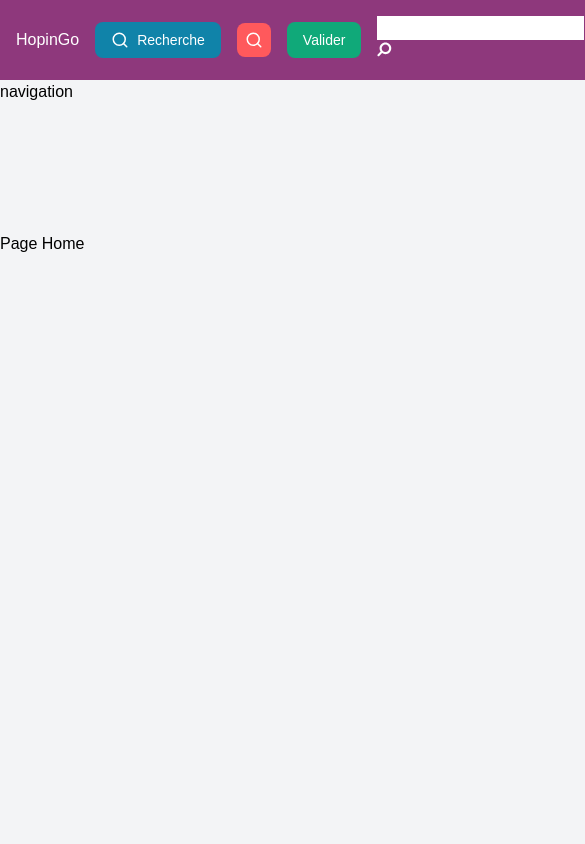
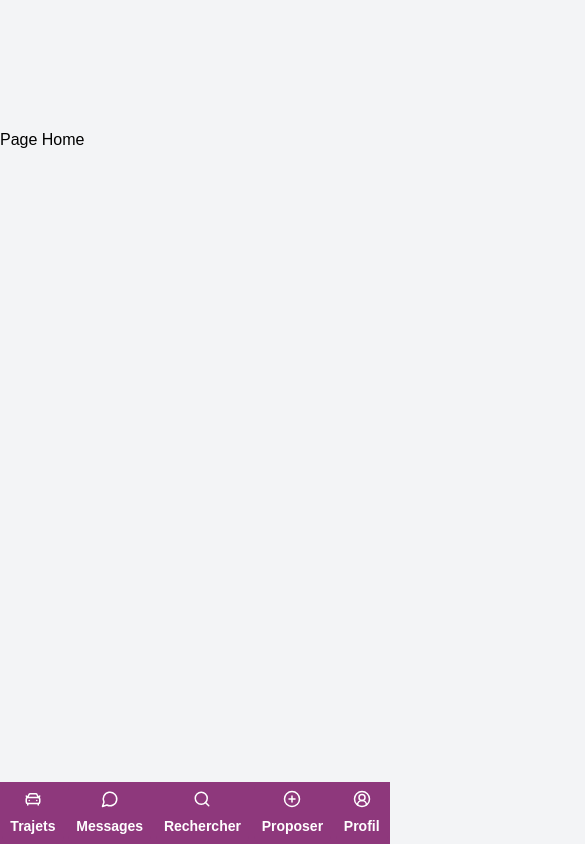
Before and after one commit to WildCodeSchool/2409-wns-rouge-hopin-go, a React app in the folder frontend/: page / in a window 390 px wide. Shown: the whole page, 585 px wide, since content can reach past the window. Built offline with nearby package versions, Linux system fonts and the light colour scheme; no server answers; the HTML template or start-up script is replaced by a standard one.

Commit message:
feat/responsive navbar done

```diff
--- a/frontend/src/App.tsx
+++ b/frontend/src/App.tsx
@@ -19,12 +19,14 @@ const App = () => {
         pauseOnHover
       />
 
-      <header className="header">
-        <NavBar />
-      </header>
-      <main className=" mt-32">
-        <Outlet />
-      </main>
+      <div className="flex flex-col h-screen w-full">
+        <header>
+          <NavBar />
+        </header>
+        <main className="mt-32">
+          <Outlet />
+        </main>
+      </div>
     </>
   );
 };
--- a/frontend/src/components/NavBar.tsx
+++ b/frontend/src/components/NavBar.tsx
@@ -3,10 +3,22 @@ import { useMutation, useQuery } from "@apollo/client";
 import { queryWhoAmI } from "../api/WhoAmI";
 import { mutationSignout } from "../api/Signout";
 import Button from "./Button";
-import { Search } from "lucide-react";
+import {
+  CarFront,
+  CirclePlus,
+  CircleUserRound,
+  MessageCircle,
+  Search,
+} from "lucide-react";
+import { useState } from "react";
 
 const NavBar = () => {
   const navigate = useNavigate();
+  const [isOpen, setIsOpen] = useState(false);
+
+  const toggleMenu = () => {
+    setIsOpen(!isOpen);
+  };
 
   const { data: whoAmIData } = useQuery(queryWhoAmI);
   const me = whoAmIData?.whoami;
@@ -18,19 +30,104 @@ const NavBar = () => {
 
   const handleSignout = () => {
     doSignout();
-    navigate("/signin");
+    navigate("/authentication");
   };
   console.log("me => ", me);
 
   return (
     <>
+      {/* Version Mobile */}
+
       <nav
+        className="md:hidden fixed bottom-0 left-0 right-0 z-50 flex w-full h-18
+       bg-primary text-secondary "
+      >
+        <div className="flex items-center justify-around w-full">
+          <Link to="/" className="">
+            <Button
+              label="Trajets"
+              icon={CarFront}
+              iconSize={18}
+              isFlexCol
+              className="!p-2 text-sm font-semibold"
+            />
+          </Link>
+
+          <Link to="/" className="">
+            <Button
+              label="Messages"
+              icon={MessageCircle}
+              iconSize={18}
+              isFlexCol
+              className="!p-2 text-sm font-semibold"
+            />
+          </Link>
+          <Link to="/" className="">
+            <Button
+              label="Rechercher"
+              icon={Search}
+              iconSize={18}
+              isFlexCol
+              className="!p-2 text-sm font-semibold"
+            />
+          </Link>
+          <Link to="/" className="">
+            <Button
+              label="Proposer"
+              icon={CirclePlus}
+              iconSize={18}
+              isFlexCol
+              className="!p-2 text-sm font-semibold"
+            />
+          </Link>
+          <div>
+            <Button
+              onClick={toggleMenu}
+              label="Profil"
+              icon={CircleUserRound}
+              iconSize={18}
+              isFlexCol
+              className="!p-2 text-sm font-semibold"
+            />
+          </div>
+          {isOpen && (
+            <div
+              className={`fixed bottom-[62px] transform transition-transform duration-300 ease-in-out right-0 z-50 flex w-fit h-18 bg-primary p-2 rounded-tl-lg ${
+                isOpen ? "translate-x-0" : "translate-x-full"
+              }`}
+            >
+              <div className="flex flex-col items-start gap-2 p-4 w-full">
+                <Link to="/authentication" className="w-full">
+                  <h2 className="border-gray-300 bg-gray-50 shadow-sm border text-sm font-semibold rounded-md  block w-full px-4 py-1.5 text-primary">
+                    Inscription
+                  </h2>
+                </Link>
+                <Link to="/authentication" className="w-full">
+                  <h2 className="border-gray-300 bg-gray-50 shadow-sm border text-sm font-semibold rounded-md  block w-full px-4 py-1.5 text-primary">
+                    Connexion
+                  </h2>
+                </Link>
+                <div className="w-full">
+                  <h2
+                    className="border-gray-300 bg-gray-50 shadow-sm border text-sm font-semibold rounded-md  block w-full px-4 py-1.5 text-primary"
+                    onClick={handleSignout}
+                  >
+                    Déconnexion
+                  </h2>
+                </div>
+              </div>
+            </div>
+          )}
+        </div>
+      </nav>
+
+      {/* <nav
         className="flex w-fit
        justify-between items-center p-4 gap-4 bg-primary text-secondary "
       >
         <h1>
           <Link to="/" className="">
-            <span className="">HopinGo</span>
+            <span className="">Trajets</span>
           </Link>
         </h1>
         <Button
@@ -96,7 +193,7 @@ const NavBar = () => {
           </>
         ) : null}
       </nav>
-      <nav className="">navigation</nav>
+      <nav className="">navigation</nav> */}
     </>
   );
 };
--- a/frontend/src/components/SwitchTabs.tsx
+++ b/frontend/src/components/SwitchTabs.tsx
@@ -9,7 +9,7 @@ const SwitchTabs = ({ tabs }: SwitchTabs) => {
   const [activeTab, setActiveTab] = useState(1);
 
   return (
-    <div className="mx-4 w-full md:max-w-4xl md:mx-auto border border-textDark rounded-md overflow-hidden">
+    <div className="mx-4 max-w-1xl md:max-w-4xl md:mx-auto border border-textDark rounded-md overflow-hidden">
       <div className="flex ">
         {tabs.map((tab, index) => (
           <button
```
Also changed, not shown: 1 other file (tests, documents, lock files or other folders).
